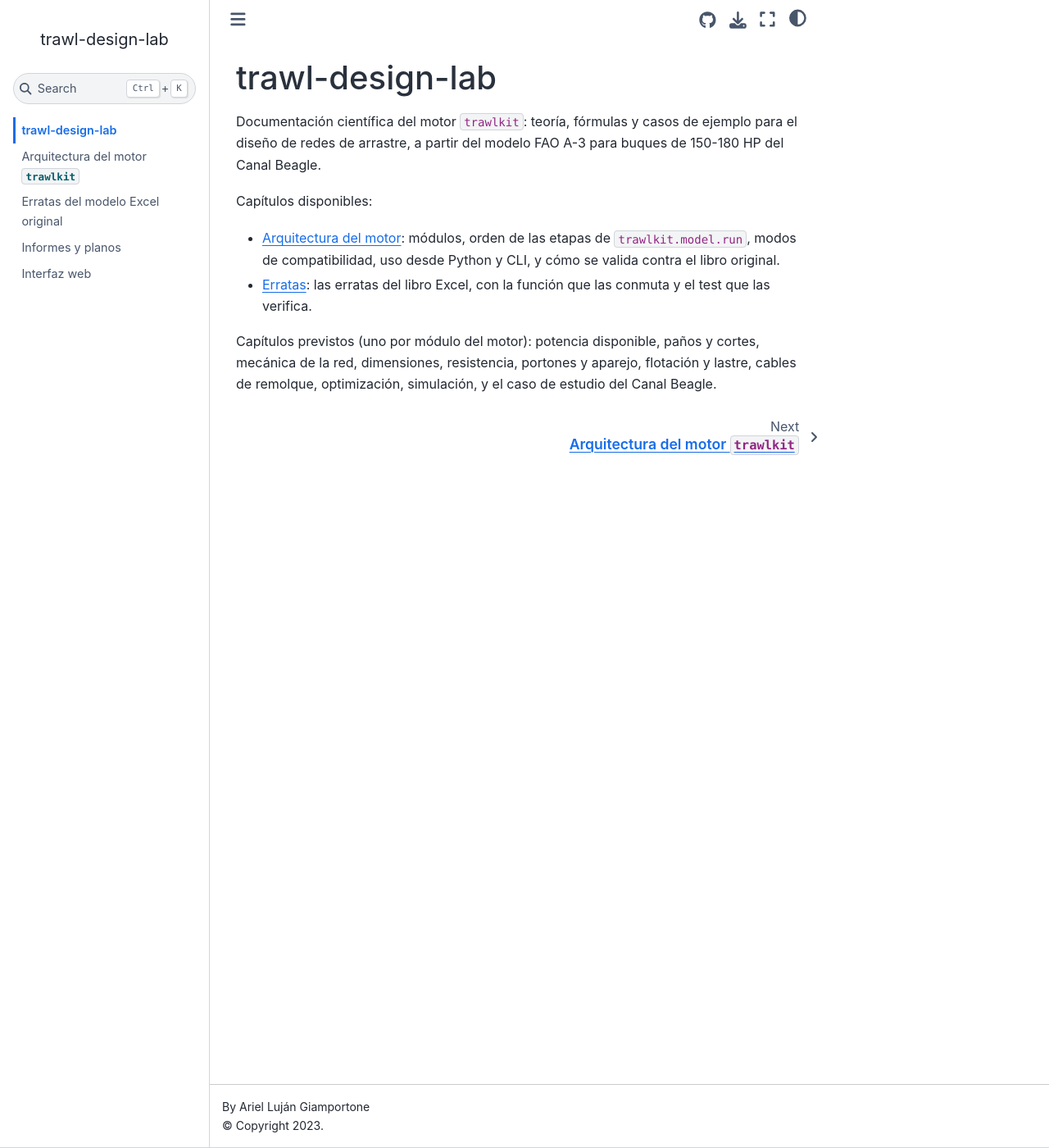
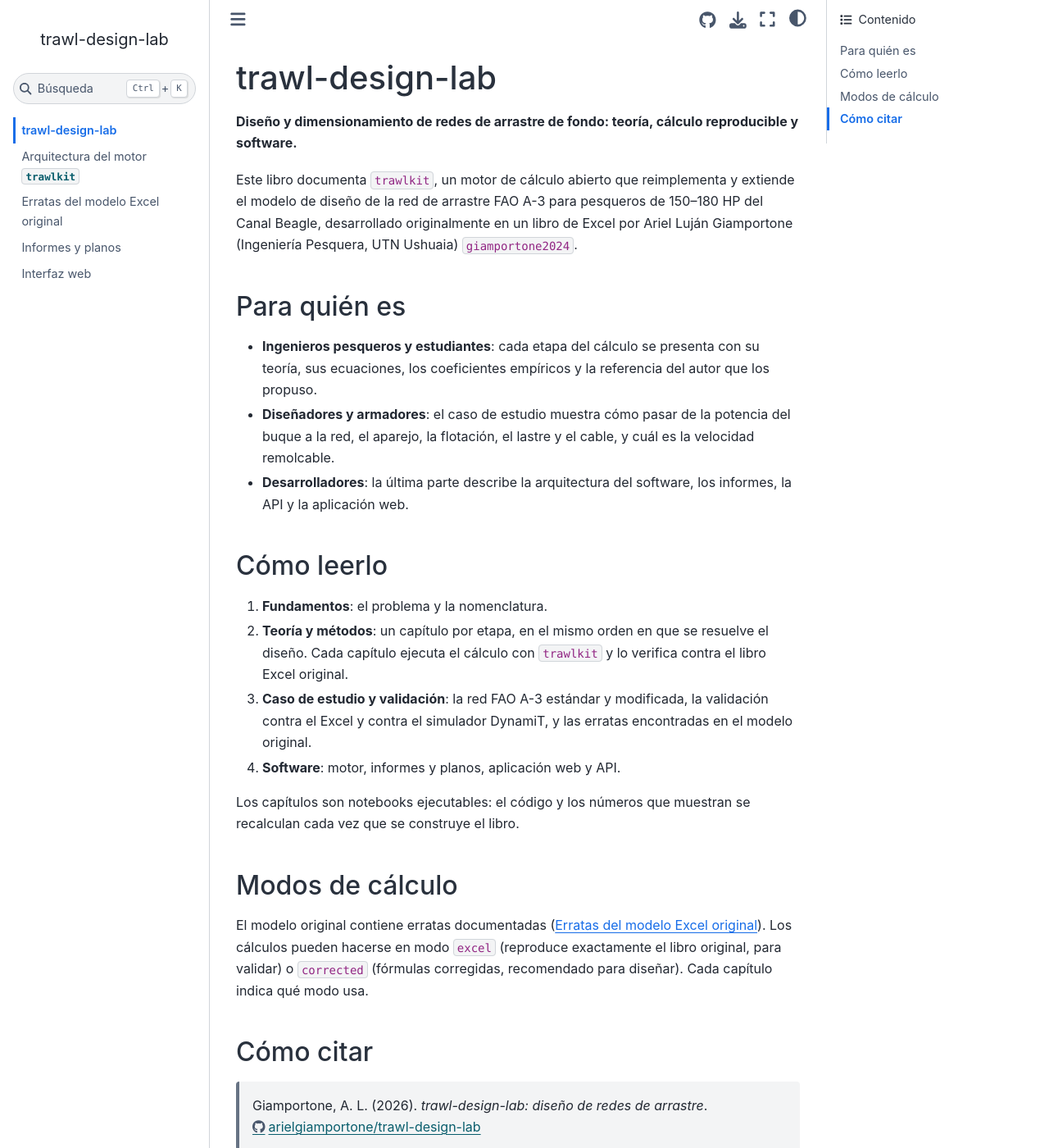
Before and after one commit to arielgiamportone/trawl-design-lab, a Jupyter Book: the page built from docs/intro.md, in a window 1280 px wide and 1400 px high. Shown: the whole window at 82% size. Built offline with Jupyter Book 1.0.4 settings and Sphinx 7.4.7 and the Sphinx Book theme 1.1.4, drawn with Linux system fonts in a browser that asks for light colours; cross-references to code outside the pages are shown as plain code; some of the changed text lies outside the part shown.

Commit message:
Fase 5: book configuration, citation-key contract, intro, introduction, nomenclature and API page
Co-Authored-By: Claude Opus 5.5 <noreply@anthropic.com>
Claude-Session: https://claude.ai/code/session_01GxmE171J19C1A6ZvcYULfz

```diff
--- a/docs/_config.yml
+++ b/docs/_config.yml
@@ -1,11 +1,43 @@
 title: trawl-design-lab
 author: Ariel Luján Giamportone
+copyright: "2026"
 language: es
+only_build_toc_files: true
+exclude_patterns: [_build, "**.ipynb_checkpoints", README.md, CITAS.md, _template_capitulo.md]
+
 execute:
-  execute_notebooks: "off"
+  execute_notebooks: cache
+  timeout: 180
+  allow_errors: false
+
+parse:
+  myst_enable_extensions:
+    - dollarmath
+    - amsmath
+    - colon_fence
+    - deflist
+    - substitution
+    - linkify
+
+bibtex_bibfiles:
+  - referencias.bib
+
+sphinx:
+  config:
+    bibtex_reference_style: author_year
+    bibtex_default_style: plain
+    language: es
+    numfig: true
+    math_number_all: false
+    suppress_warnings: ["mystnb.unknown_mime_type"]
+
 repository:
   url: https://github.com/arielgiamportone/trawl-design-lab
+  path_to_book: docs
   branch: main
+
 html:
   use_issues_button: true
   use_repository_button: true
+  use_edit_page_button: true
+  home_page_in_navbar: true
--- a/docs/intro.md
+++ b/docs/intro.md
@@ -1,15 +1,42 @@
 # trawl-design-lab
 
-Documentación científica del motor `trawlkit`: teoría, fórmulas y casos de ejemplo para el diseño
-de redes de arrastre, a partir del modelo FAO A-3 para buques de 150-180 HP del Canal Beagle.
+**Diseño y dimensionamiento de redes de arrastre de fondo: teoría, cálculo reproducible y software.**
 
-Capítulos disponibles:
+Este libro documenta `trawlkit`, un motor de cálculo abierto que reimplementa y extiende el modelo
+de diseño de la red de arrastre FAO A-3 para pesqueros de 150–180 HP del Canal Beagle, desarrollado
+originalmente en un libro de Excel por Ariel Luján Giamportone (Ingeniería Pesquera, UTN Ushuaia)
+{cite:p}`giamportone2024`.
 
-* [Arquitectura del motor](motor.md): módulos, orden de las etapas de `trawlkit.model.run`, modos
-  de compatibilidad, uso desde Python y CLI, y cómo se valida contra el libro original.
-* [Erratas](erratas.md): las erratas del libro Excel, con la función que las conmuta y el test que
-  las verifica.
+## Para quién es
 
-Capítulos previstos (uno por módulo del motor): potencia disponible, paños y cortes, mecánica de la
-red, dimensiones, resistencia, portones y aparejo, flotación y lastre, cables de remolque,
-optimización, simulación, y el caso de estudio del Canal Beagle.
+- **Ingenieros pesqueros y estudiantes**: cada etapa del cálculo se presenta con su teoría, sus
+  ecuaciones, los coeficientes empíricos y la referencia del autor que los propuso.
+- **Diseñadores y armadores**: el caso de estudio muestra cómo pasar de la potencia del buque a la
+  red, el aparejo, la flotación, el lastre y el cable, y cuál es la velocidad remolcable.
+- **Desarrolladores**: la última parte describe la arquitectura del software, los informes, la API
+  y la aplicación web.
+
+## Cómo leerlo
+
+1. **Fundamentos**: el problema y la nomenclatura.
+2. **Teoría y métodos**: un capítulo por etapa, en el mismo orden en que se resuelve el diseño. Cada
+   capítulo ejecuta el cálculo con `trawlkit` y lo verifica contra el libro Excel original.
+3. **Caso de estudio y validación**: la red FAO A-3 estándar y modificada, la validación contra el
+   Excel y contra el simulador DynamiT, y las erratas encontradas en el modelo original.
+4. **Software**: motor, informes y planos, aplicación web y API.
+
+Los capítulos son notebooks ejecutables: el código y los números que muestran se recalculan cada vez
+que se construye el libro.
+
+## Modos de cálculo
+
+El modelo original contiene erratas documentadas ({doc}`erratas`). Los cálculos pueden hacerse en
+modo `excel` (reproduce exactamente el libro original, para validar) o `corrected` (fórmulas
+corregidas, recomendado para diseñar). Cada capítulo indica qué modo usa.
+
+## Cómo citar
+
+> Giamportone, A. L. (2026). *trawl-design-lab: diseño de redes de arrastre*.
+> https://github.com/arielgiamportone/trawl-design-lab
+
+Código bajo licencia MIT; documentación y datos bajo CC BY 4.0.
```
Also changed, not shown: docs/01_introduccion.md (added, +51 -0 lines), docs/02_nomenclatura.md (added, +57 -0 lines), docs/CITAS.md (added, +32 -0 lines), docs/_template_capitulo.md (added, +34 -0 lines), docs/api.md (added, +34 -0 lines), pyproject.toml (+7 -1 lines), 1 other file.
